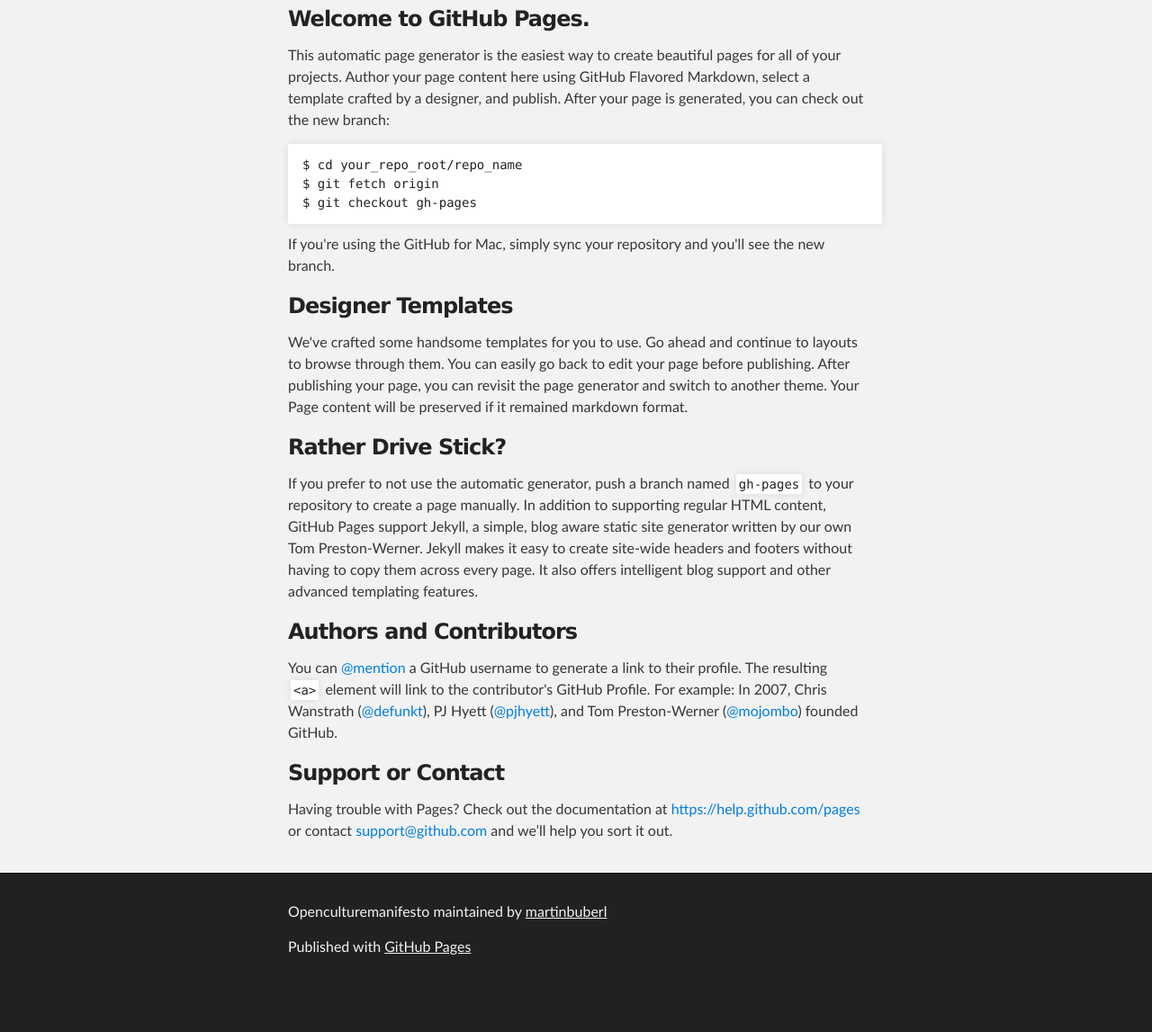
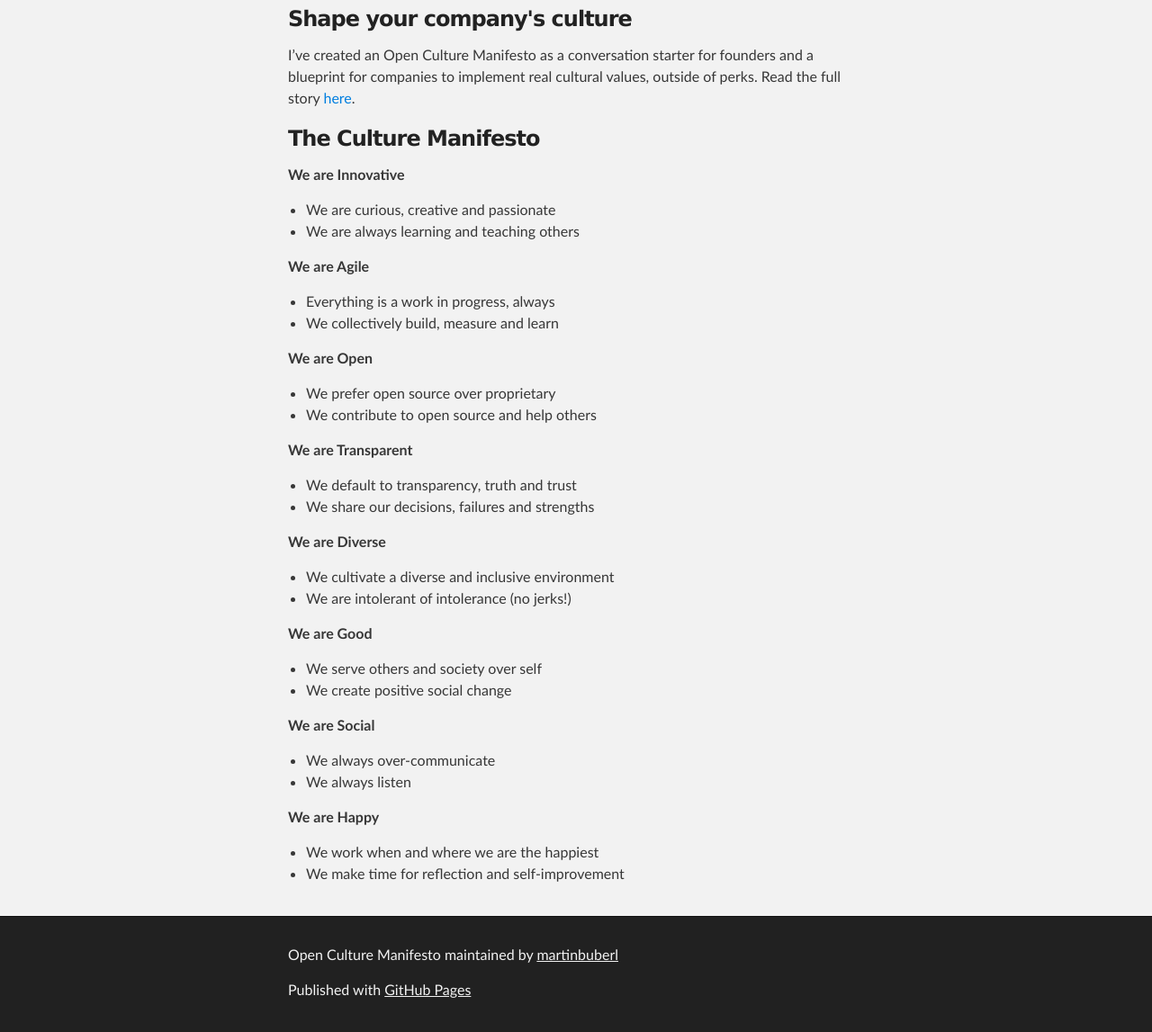
Before and after one commit to Novatics/openculturemanifesto, a plain HTML site: page index.html in a window 1280 px wide. Shown: the part 221-1368 px from the top of the page at 90% size. Before the commit the page ends 1320 px from the top, so only its background shows below. Drawn offline with Linux system fonts and the light colour scheme.

```diff
--- a/index.html
+++ b/index.html
@@ -4,11 +4,11 @@
   <head>
     <meta charset='utf-8'>
     <meta http-equiv="X-UA-Compatible" content="chrome=1">
-    <meta name="description" content="Openculturemanifesto : ">
+    <meta name="description" content="Open Culture Manifesto : ">
 
     <link rel="stylesheet" type="text/css" media="screen" href="stylesheets/stylesheet.css">
 
-    <title>Openculturemanifesto</title>
+    <title>Open Culture Manifesto</title>
   </head>
 
   <body>
@@ -18,7 +18,7 @@
         <header class="inner">
           <a id="forkme_banner" href="https://github.com/martinbuberl/openculturemanifesto">View on GitHub</a>
 
-          <h1 id="project_title">Openculturemanifesto</h1>
+          <h1 id="project_title">Open Culture Manifesto</h1>
           <h2 id="project_tagline"></h2>
 
             <section id="downloads">
@@ -32,43 +32,75 @@
     <div id="main_content_wrap" class="outer">
       <section id="main_content" class="inner">
         <h3>
-<a id="welcome-to-github-pages" class="anchor" href="#welcome-to-github-pages" aria-hidden="true"><span class="octicon octicon-link"></span></a>Welcome to GitHub Pages.</h3>
+<a id="shape-your-companys-culture" class="anchor" href="#shape-your-companys-culture" aria-hidden="true"><span class="octicon octicon-link"></span></a>Shape your company's culture</h3>
 
-<p>This automatic page generator is the easiest way to create beautiful pages for all of your projects. Author your page content here using GitHub Flavored Markdown, select a template crafted by a designer, and publish. After your page is generated, you can check out the new branch:</p>
-
-<pre><code>$ cd your_repo_root/repo_name
-$ git fetch origin
-$ git checkout gh-pages
-</code></pre>
-
-<p>If you're using the GitHub for Mac, simply sync your repository and you'll see the new branch.</p>
+<p>I’ve created an Open Culture Manifesto as a conversation starter for founders and a blueprint for companies to implement real cultural values, outside of perks. Read the full story <a href="http://martinbuberl.com/blog/why-every-startup-should-have-a-cuture-manifesto/">here</a>.</p>
 
 <h3>
-<a id="designer-templates" class="anchor" href="#designer-templates" aria-hidden="true"><span class="octicon octicon-link"></span></a>Designer Templates</h3>
+<a id="the-culture-manifesto" class="anchor" href="#the-culture-manifesto" aria-hidden="true"><span class="octicon octicon-link"></span></a>The Culture Manifesto</h3>
 
-<p>We've crafted some handsome templates for you to use. Go ahead and continue to layouts to browse through them. You can easily go back to edit your page before publishing. After publishing your page, you can revisit the page generator and switch to another theme. Your Page content will be preserved if it remained markdown format.</p>
+<p><strong><strong>We are Innovative</strong></strong></p>
 
-<h3>
-<a id="rather-drive-stick" class="anchor" href="#rather-drive-stick" aria-hidden="true"><span class="octicon octicon-link"></span></a>Rather Drive Stick?</h3>
+<ul>
+<li>We are curious, creative and passionate</li>
+<li>We are always learning and teaching others</li>
+</ul>
 
-<p>If you prefer to not use the automatic generator, push a branch named <code>gh-pages</code> to your repository to create a page manually. In addition to supporting regular HTML content, GitHub Pages support Jekyll, a simple, blog aware static site generator written by our own Tom Preston-Werner. Jekyll makes it easy to create site-wide headers and footers without having to copy them across every page. It also offers intelligent blog support and other advanced templating features.</p>
+<p><strong><strong>We are Agile</strong></strong></p>
 
-<h3>
-<a id="authors-and-contributors" class="anchor" href="#authors-and-contributors" aria-hidden="true"><span class="octicon octicon-link"></span></a>Authors and Contributors</h3>
+<ul>
+<li>Everything is a work in progress, always</li>
+<li>We collectively build, measure and learn</li>
+</ul>
 
-<p>You can <a href="https://github.com/blog/821" class="user-mention">@mention</a> a GitHub username to generate a link to their profile. The resulting <code>&lt;a&gt;</code> element will link to the contributor's GitHub Profile. For example: In 2007, Chris Wanstrath (<a href="https://github.com/defunkt" class="user-mention">@defunkt</a>), PJ Hyett (<a href="https://github.com/pjhyett" class="user-mention">@pjhyett</a>), and Tom Preston-Werner (<a href="https://github.com/mojombo" class="user-mention">@mojombo</a>) founded GitHub.</p>
+<p><strong><strong>We are Open</strong></strong></p>
 
-<h3>
-<a id="support-or-contact" class="anchor" href="#support-or-contact" aria-hidden="true"><span class="octicon octicon-link"></span></a>Support or Contact</h3>
+<ul>
+<li>We prefer open source over proprietary</li>
+<li>We contribute to open source and help others</li>
+</ul>
 
-<p>Having trouble with Pages? Check out the documentation at <a href="https://help.github.com/pages">https://help.github.com/pages</a> or contact <a href="mailto:support@github.com">support@github.com</a> and we’ll help you sort it out.</p>
+<p><strong><strong>We are Transparent</strong></strong></p>
+
+<ul>
+<li>We default to transparency, truth and trust</li>
+<li>We share our decisions, failures and strengths</li>
+</ul>
+
+<p><strong><strong>We are Diverse</strong></strong></p>
+
+<ul>
+<li>We cultivate a diverse and inclusive environment</li>
+<li>We are intolerant of intolerance (no jerks!)</li>
+</ul>
+
+<p><strong><strong>We are Good</strong></strong></p>
+
+<ul>
+<li>We serve others and society over self</li>
+<li>We create positive social change</li>
+</ul>
+
+<p><strong><strong>We are Social</strong></strong></p>
+
+<ul>
+<li>We always over-communicate</li>
+<li>We always listen</li>
+</ul>
+
+<p><strong><strong>We are Happy</strong></strong></p>
+
+<ul>
+<li>We work when and where we are the happiest</li>
+<li>We make time for reflection and self-improvement</li>
+</ul>
       </section>
     </div>
 
     <!-- FOOTER  -->
     <div id="footer_wrap" class="outer">
       <footer class="inner">
-        <p class="copyright">Openculturemanifesto maintained by <a href="https://github.com/martinbuberl">martinbuberl</a></p>
+        <p class="copyright">Open Culture Manifesto maintained by <a href="https://github.com/martinbuberl">martinbuberl</a></p>
         <p>Published with <a href="http://pages.github.com">GitHub Pages</a></p>
       </footer>
     </div>
```
Also changed, not shown: params.json (+1 -1 lines).
